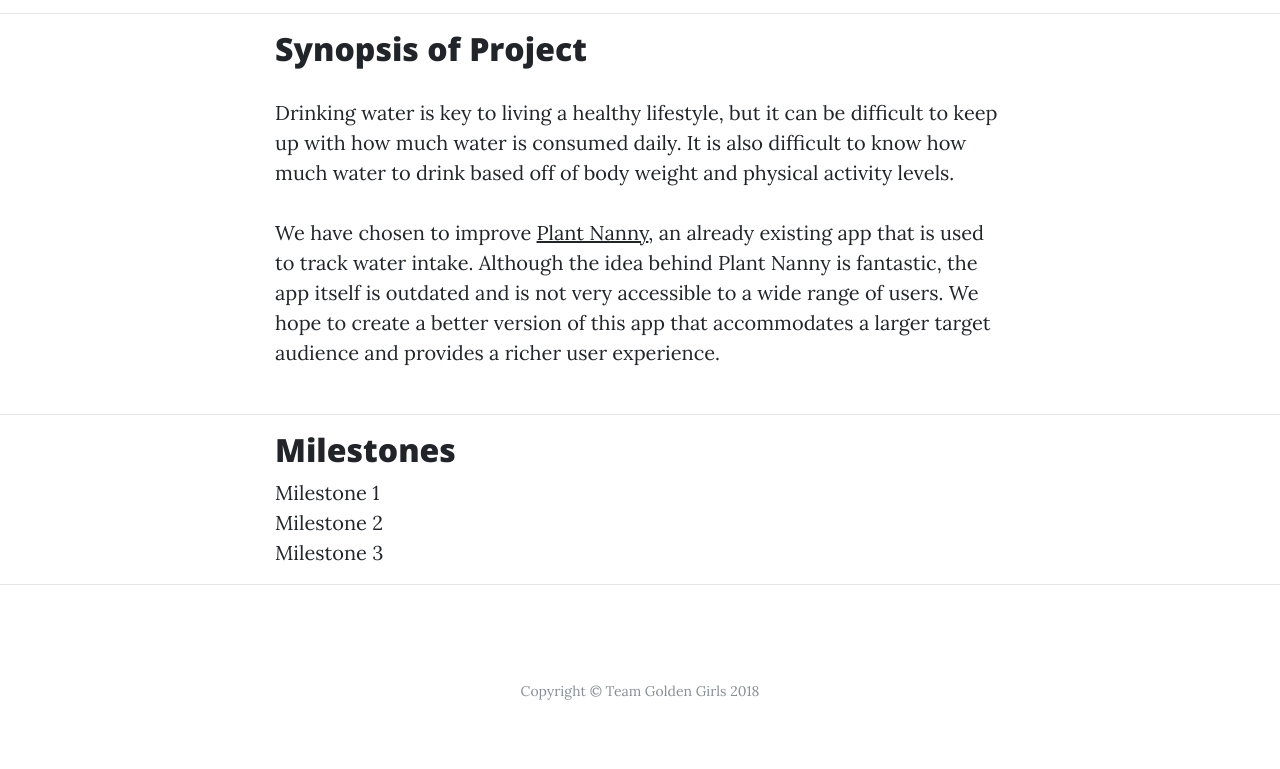
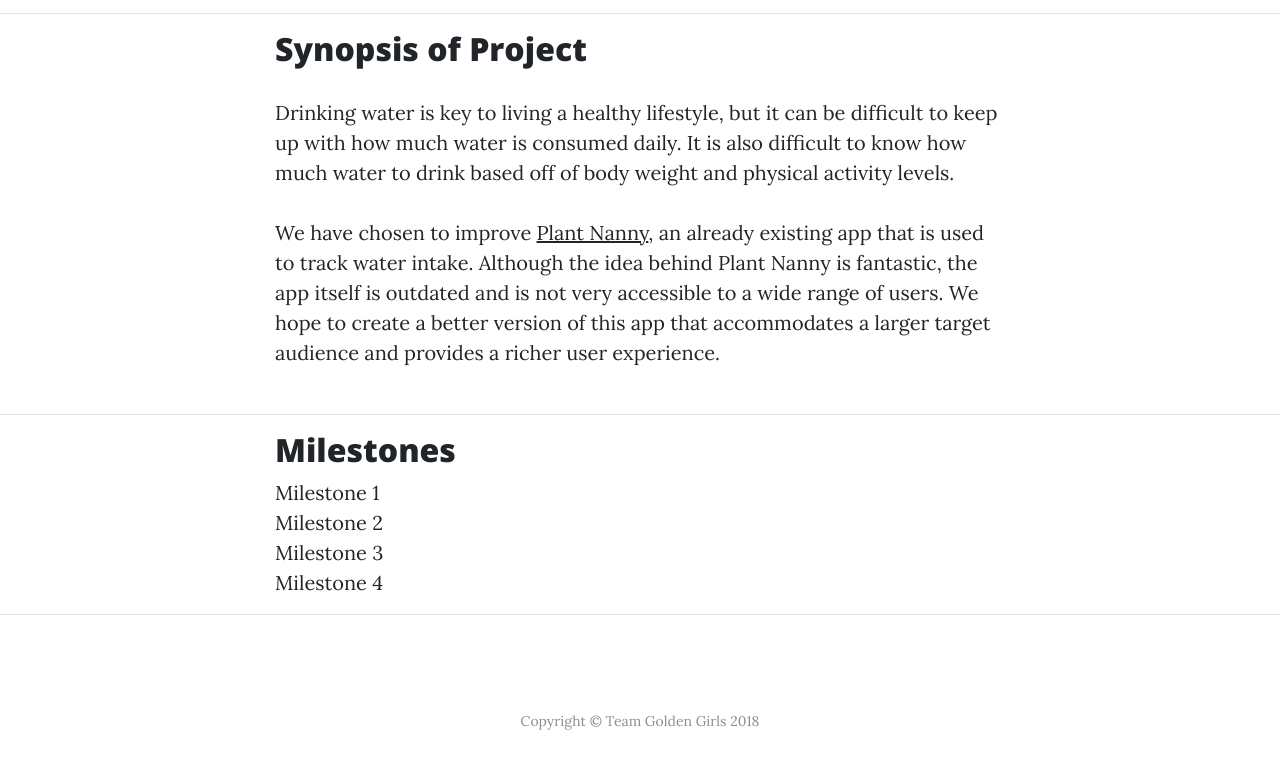
Before and after one commit to ashleyswinning/teamgoldengirls.github.io, a website: page index.html in a window 1280 px wide. Shown: the part 878-1647 px from the top of the page. Drawn offline with nearby package versions, Linux system fonts and the light colour scheme.

Commit message:
added milestone 4

```diff
--- a/index.html
+++ b/index.html
@@ -74,6 +74,8 @@
           <br>
           <a href="https://docs.google.com/document/d/1XdNLUI1OP6SrIv3JfV84BHpHT8ily09ztuODY2D7ejE/edit?usp=sharing">Milestone 3</a>
           <br>
+          <a href="https://docs.google.com/document/d/1hZ3I0RorR-oa-xY7rfZ09VKf1SPIBSUVaHOnt1qDtyM/edit?usp=sharing">Milestone 4</a>
+          <br>
         </div>
           </div>
     </div>
```
